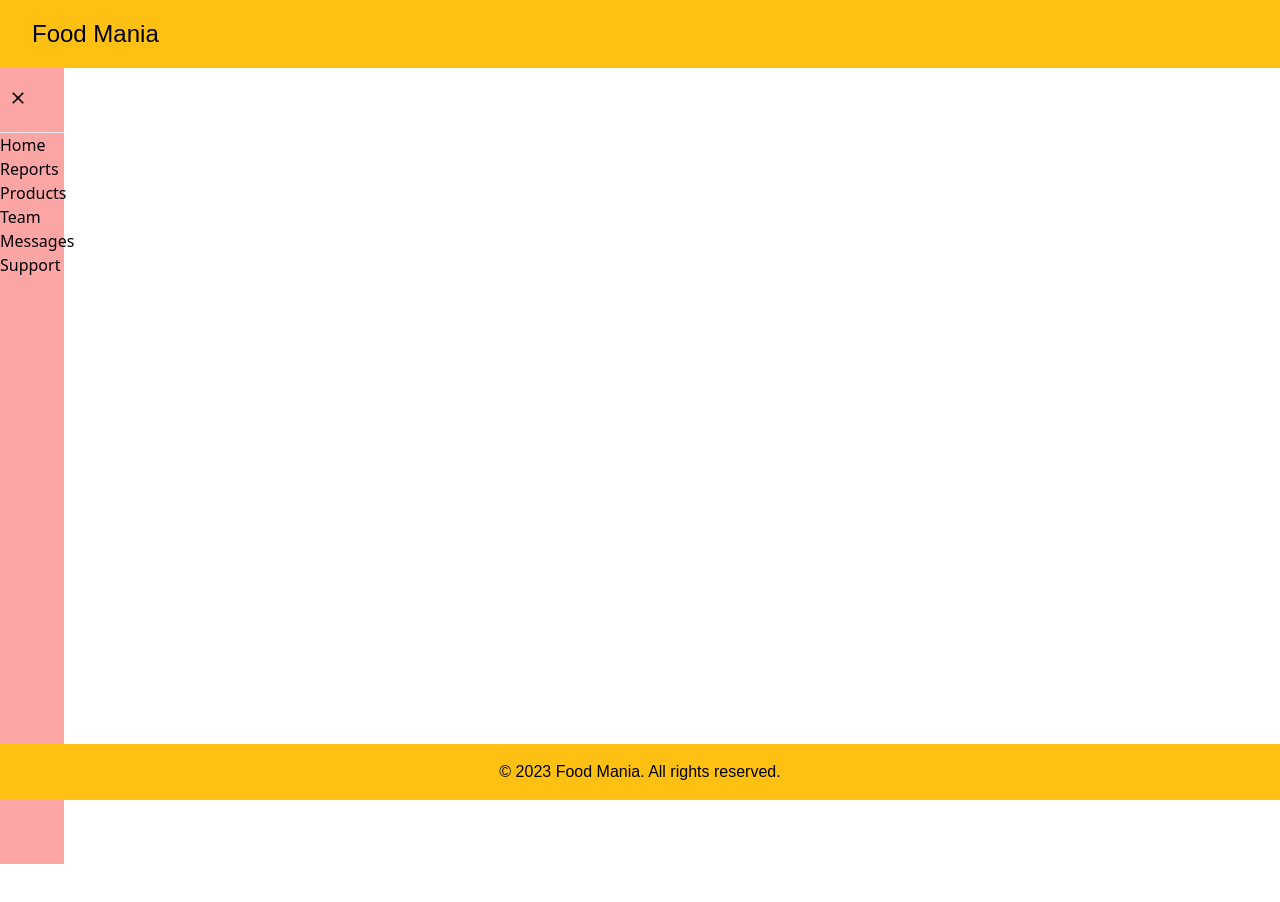
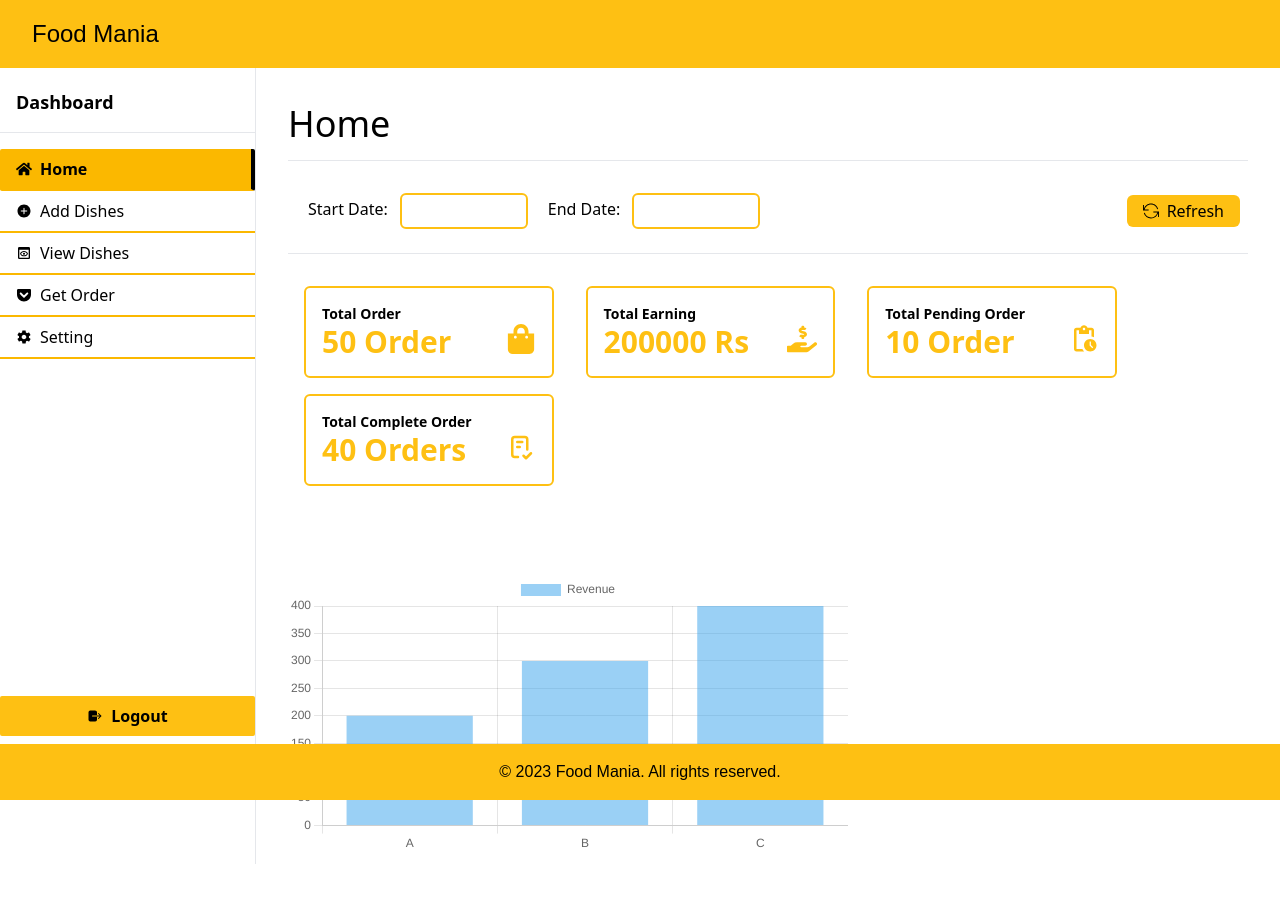
Before and after one commit to AzharKu9/restaurantPortal1, a React (Create React App) app: page /dashboard in a window 1280 px wide. Shown: the top 902 px of the page. Before the commit the page ends 800 px from the top, so only its background shows below. Built offline with nearby package versions, Linux system fonts and the light colour scheme; sample sign-in values are in the browser's storage.

Commit message:
back changes in sidebar

```diff
--- a/src/Pages/Dashboard.js
+++ b/src/Pages/Dashboard.js
@@ -1,38 +1,121 @@
-import React, { useState } from 'react';
-import * as FaIcons from 'react-icons/fa';
-import * as AiIcons from 'react-icons/ai';
-import { Link } from 'react-router-dom';
-import { SidebarData } from './SidebarData';
-import './Navbar.css';
-import { IoMdMenu, IoMdClose } from "react-icons/io";
+import React, { useContext, useState } from 'react';
+import AddProduct from './AddProduct';
+import ViewProduct from './ViewProduct';
+import GetOrder from './GetOrder';
+import Home from './Home';
+import Setting from './Setting';
+import { Navigate } from 'react-router-dom';
+import { AuthContext } from '../context/AuthContext';
+import { toast } from 'react-toastify';
+import { FaHome, FaGetPocket } from "react-icons/fa";
+import { IoIosAddCircle } from "react-icons/io";
+import { MdOutlinePreview } from "react-icons/md";
+import { IoMdSettings } from "react-icons/io";
+import { IoLogOut } from "react-icons/io5";
 
-function Dashboard() {
-  const [sidebar, setSidebar] = useState(false);
-
-  const showSidebar = () => setSidebar(!sidebar);
+const Dashboard = () => {
+  const { logout } = useContext(AuthContext)
+  const [selectedTab, setSelectedTab] = useState('home'); // State to manage selected tab
+  console.log("Waas");
+  const changeTab = (tabName) => {
+    setSelectedTab(tabName);
+  };
+  const handleLogout = () => {
+    toast.success("Logout!")
+    logout()
+  }
 
   return (
-    <>
-      <div className={`bg-red-300 h-[100vh] ${sidebar ? 'w-60' : 'w-16'} fixed top-0 bottom-0 mt-16 transition-all duration-300 ease-in-out`}>
-        <div className='flex flex-row my-4 justify-between'>
-         {sidebar ?  <h1 className='font-sans text-lg px-2 font-semibold'>Dashboard</h1>:""}
-          {sidebar ? (
-            <IoMdMenu className='font-sans text-4xl px-2' onClick={showSidebar} />
-          ) : (
-            <IoMdClose className='font-sans text-4xl px-2' onClick={showSidebar} />
-          )}
+    <div className="flex h-screen bg-white mt-[5%] flex-row">
+      <div className="flex flex-col w-1/5 h-screen  border-r fixed">
+        {/* Sidebar */}
+        <div className="p-4 mt-2 border-b" >
+          <h1 className="text-lg font-bold">Dashboard</h1>
         </div>
-        <hr></hr>
-        {
-          SidebarData.map((item , index) => (
-            <div key={index}>
-              <h1>{item.title}</h1>
-            </div>
-          ))
-        }
+        <div className="py-4">
+          {/* Navigation */}
+          <ul>
+            <li
+              onClick={() => changeTab('home')}
+              className={`flex flex-row items-center cursor-pointer py-2 pl-4 border-b-2 border-[#fbb800] ${selectedTab === 'home' ? 'text-black font-bold bg-[#fbb800] rounded-sm border-r-4 border-r-black' : ''}`}
+            >
+              <FaHome className='mr-2' />
+              Home
+            </li>
+            <li
+              onClick={() => changeTab('addProduct')}
+              className={`flex flex-row items-center cursor-pointer py-2 pl-4 border-b-2 border-[#fbb800] ${selectedTab === 'addProduct' ? 'text-black  font-bold bg-[#fbb800] rounded-sm border-r-4 border-r-black' : ''
+                }`}
+            >
+              <IoIosAddCircle className='mr-2'/>
+              Add Dishes
+            </li>
+            <li
+              onClick={() => changeTab('viewDishes')}
+              className={`flex flex-row items-center cursor-pointer py-2 pl-4 border-b-2 border-[#fbb800] ${selectedTab === 'viewDishes' ? 'text-black  font-bold bg-[#fbb800] rounded-sm border-r-4 border-r-black' : ''
+                }`}
+            >
+              <MdOutlinePreview className='mr-2'/>
+              View Dishes
+            </li>
+            <li
+              onClick={() => changeTab('getOrder')}
+              className={`flex flex-row items-center cursor-pointer py-2 pl-4 border-b-2 border-[#fbb800] ${selectedTab === 'getOrder' ? 'text-black font-bold bg-[#fbb800] rounded-sm border-r-4 border-r-black' : ''
+                }`}
+            >
+              <FaGetPocket className='mr-2'/>
+              Get Order
+            </li>
+            <li
+              onClick={() => changeTab('setting')}
+              className={`flex flex-row items-center cursor-pointer py-2 pl-4 border-b-2 border-[#fbb800] ${selectedTab === 'setting' ? 'text-black font-bold bg-[#fbb800] rounded-sm border-r-4 border-r-black' : ''
+                }`}
+            >
+              <IoMdSettings className='mr-2'/>
+              Setting
+            </li>
+            {/* Add more navigation items as needed */}
+          </ul>
+          <div className='absolute left-0  bg-[#FEC013] bottom-32 py-2 w-full rounded-sm flex justify-center'>
+            <button onClick={handleLogout} className='font-semibold  flex flex-row items-center'><IoLogOut className='mr-2'/>Logout</button>
+          </div>
+        </div>
+        </div>
+      <div className="flex-1 h-[120vh] w-4/5 p-8  ml-[20%]">
+        {/* Main Content */}
+        {selectedTab === 'home' && (
+          <div>
+            <Home />
+            {/* Add home content */}
+          </div>
+        )}
+        {selectedTab === 'addProduct' && (
+          <div>
+            <AddProduct />
+          </div>
+        )}
+        {selectedTab === 'viewDishes' && (
+          <div>
+            <ViewProduct />
+            {/* Add content for Add Product page */}
+          </div>
+        )}
+        {selectedTab === 'getOrder' && (
+          <div>
+            <GetOrder />
+            {/* Add content for Delete Product page */}
+          </div>
+        )}
+        {selectedTab === 'setting' && (
+          <div>
+            <Setting />
+            {/* Add content for Delete Product page */}
+          </div>
+        )}
+
       </div>
-    </>
+    </div>
   );
-}
+};
 
 export default Dashboard;
--- /dev/null
+++ b/src/Pages/Report.js
@@ -0,0 +1,9 @@
+import React from 'react'
+
+const Report = () => {
+  return (
+    <div className='mt-48'>Report</div>
+  )
+}
+
+export default Report
--- a/src/Pages/SidebarData.js
+++ b/src/Pages/SidebarData.js
@@ -6,7 +6,7 @@ import * as IoIcons from 'react-icons/io';
 export const SidebarData = [
   {
     title: 'Home',
-    path: '/',
+    path: '/createrestaurant',
     icon: <AiIcons.AiFillHome />,
     cName: 'nav-text'
   },
```
